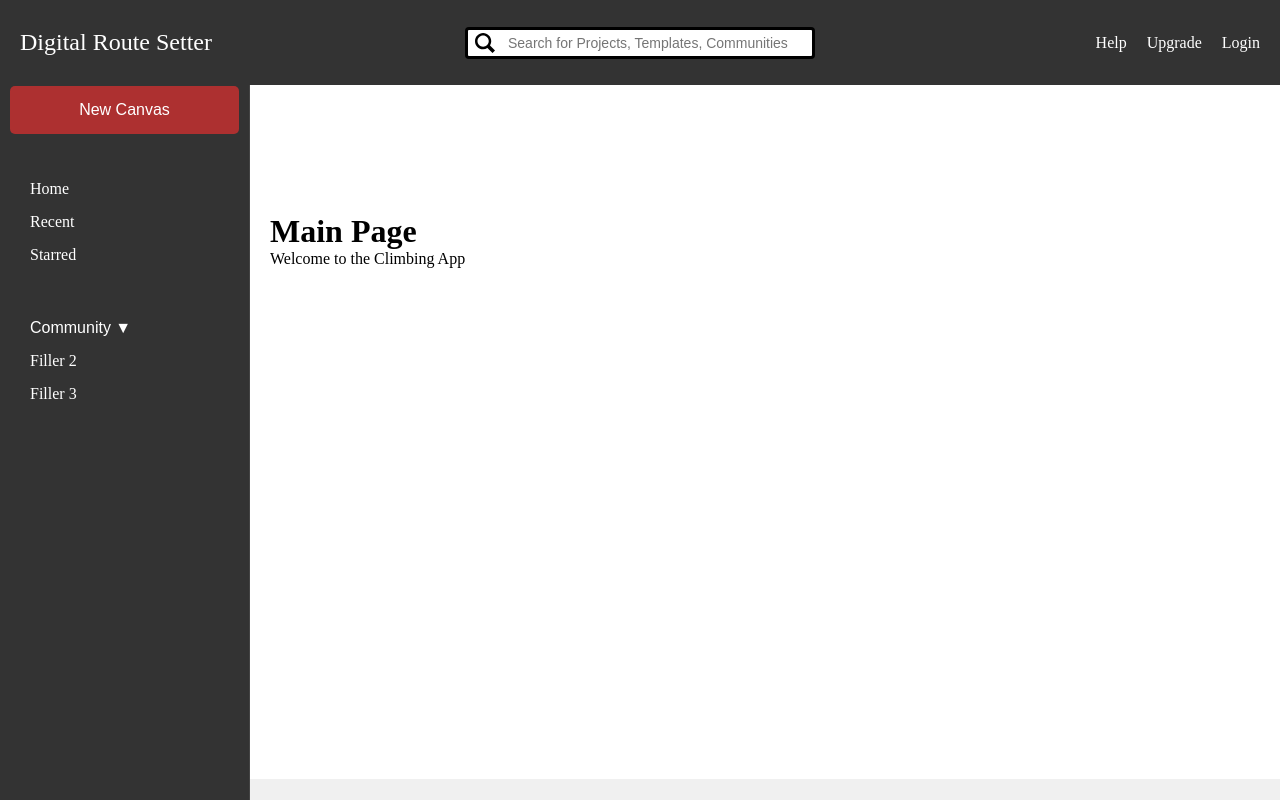
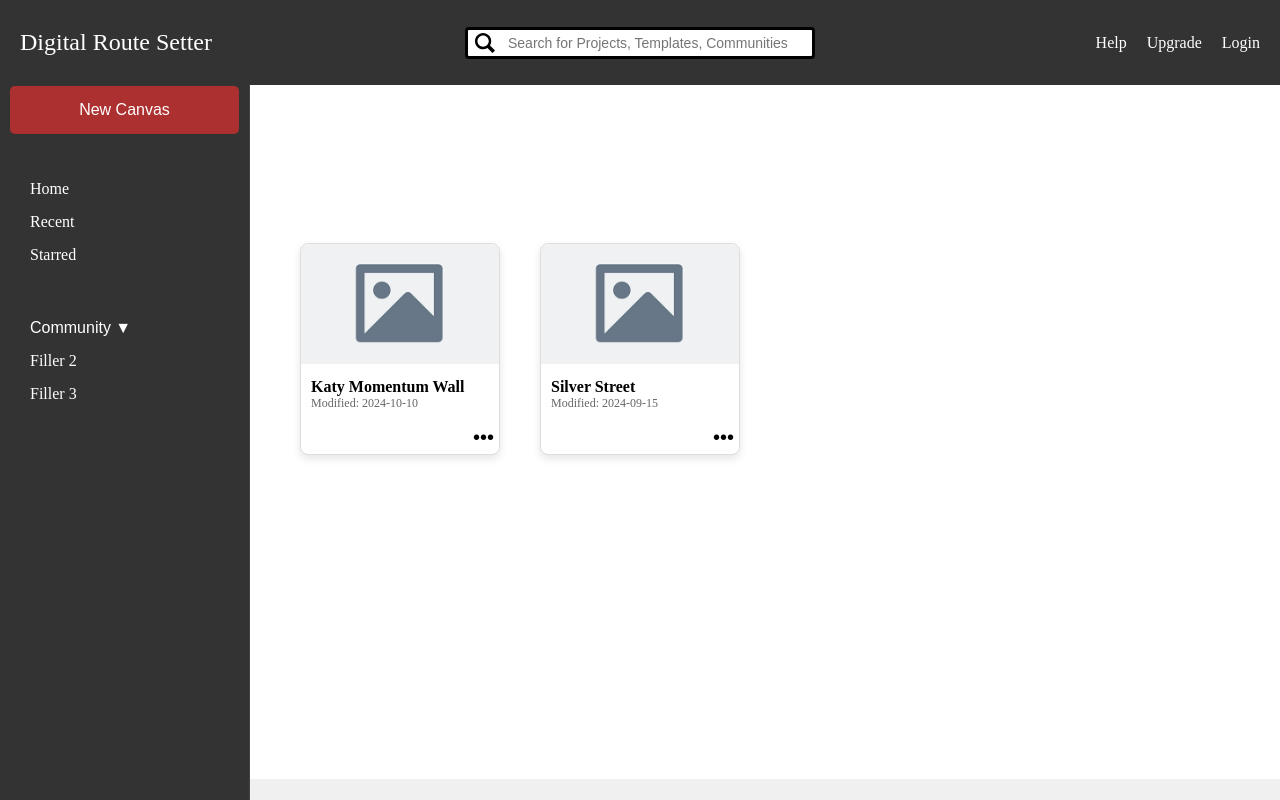
Before and after one commit to MalachiC0nstant/DRS-Frontend, a React (Vite) app: page / in a window 1280 px wide. Built offline with nearby package versions, Linux system fonts and the light colour scheme.

Commit message:
Added project cards to main page

```diff
--- /dev/null
+++ b/src/components/MainPageContent.tsx
@@ -0,0 +1,33 @@
+import React from "react";
+import ProjectCard from "./ProjectCard";
+import "../css/MainPage.css";
+
+const MainPageContent: React.FC = () => {
+  const projects = [
+    {
+      name: "Katy Momentum Wall",
+      dateModified: "2024-10-10",
+      //snapshotUrl: "", TODO: Add actual path to snapshot
+    },
+    {
+      name: "Silver Street",
+      dateModified: "2024-09-15",
+      // No snapshotUrl, so it will use the placeholder
+    },
+  ];
+
+  return (
+    <div className="projects-container">
+      {projects.map((project, index) => (
+        <ProjectCard
+          key={index}
+          name={project.name}
+          dateModified={project.dateModified}
+          //snapshotUrl={project.snapshotUrl} // TODO: Add actual snapshot
+        />
+      ))}
+    </div>
+  );
+};
+
+export default MainPageContent;
--- /dev/null
+++ b/src/components/ProjectCard.tsx
@@ -0,0 +1,32 @@
+import React from "react";
+import "../css/ProjectCard.css";
+import placeholderImage from "../assets/PlaceHolderImage.png";
+
+interface ProjectCardProps {
+  name: string;
+  dateModified: string;
+  snapshotUrl?: string;
+}
+
+const ProjectCard: React.FC<ProjectCardProps> = ({
+  name,
+  dateModified,
+  snapshotUrl,
+}) => {
+  return (
+    <div className="project-card">
+      <div className="snapshot">
+        <img src={snapshotUrl || placeholderImage} alt={`${name} snapshot`} />
+      </div>
+      <div className="project-info">
+        <h4>{name}</h4>
+        <p>Modified: {dateModified}</p>
+      </div>
+      <div className="project-options">
+        <button className="options-button">•••</button>
+      </div>
+    </div>
+  );
+};
+
+export default ProjectCard;
--- a/src/css/MainPage.css
+++ b/src/css/MainPage.css
@@ -84,3 +84,10 @@
     height: calc(100vh - 85px);
     overflow: auto;
 }
+
+.projects-container {
+    display: flex;
+    flex-wrap: wrap;
+    padding: 20px;
+    gap: 20px;
+  }
--- /dev/null
+++ b/src/css/ProjectCard.css
@@ -0,0 +1,44 @@
+.project-card {
+    display: flex;
+    flex-direction: column;
+    background-color: #fff;
+    border: 1px solid #ddd;
+    border-radius: 8px;
+    overflow: hidden;
+    width: 200px;
+    margin: 10px;
+    box-shadow: 0 4px 8px rgba(0, 0, 0, 0.1);
+  }
+
+  .snapshot img {
+    width: 100%;
+    height: 120px;
+    object-fit: cover;
+  }
+
+  .project-info {
+    padding: 10px;
+  }
+
+  .project-info h4 {
+    margin: 0;
+    font-size: 16px;
+  }
+
+  .project-info p {
+    font-size: 12px;
+    color: #666;
+  }
+
+  .project-options {
+    display: flex;
+    justify-content: flex-end;
+    padding: 5px;
+  }
+
+  .options-button {
+    background: none;
+    border: none;
+    font-size: 20px;
+    cursor: pointer;
+  }
--- a/src/pages/MainPage.tsx
+++ b/src/pages/MainPage.tsx
@@ -1,5 +1,6 @@
 import React from "react";
 import Navbar from "../components/Navbar";
+import MainPageContent from "../components/MainPageContent";
 import "../css/MainPage.css";
 
 const MainPage: React.FC = () => {
@@ -33,8 +34,7 @@ const MainPage: React.FC = () => {
         </div>
 
         <div className="page-content">
-          <h1>Main Page</h1>
-          <p>Welcome to the Climbing App</p>
+          <MainPageContent />
         </div>
       </div>
     </div>
```
Also changed, not shown: src/assets/PlaceHolderImage.png (added).
